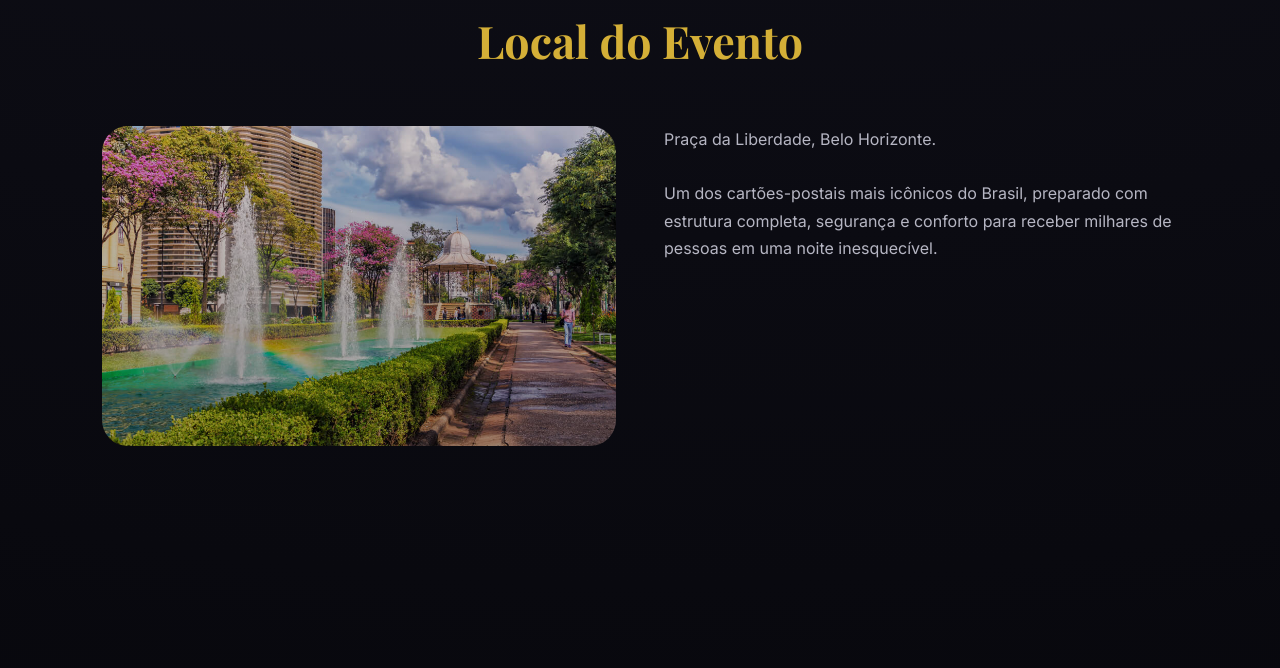
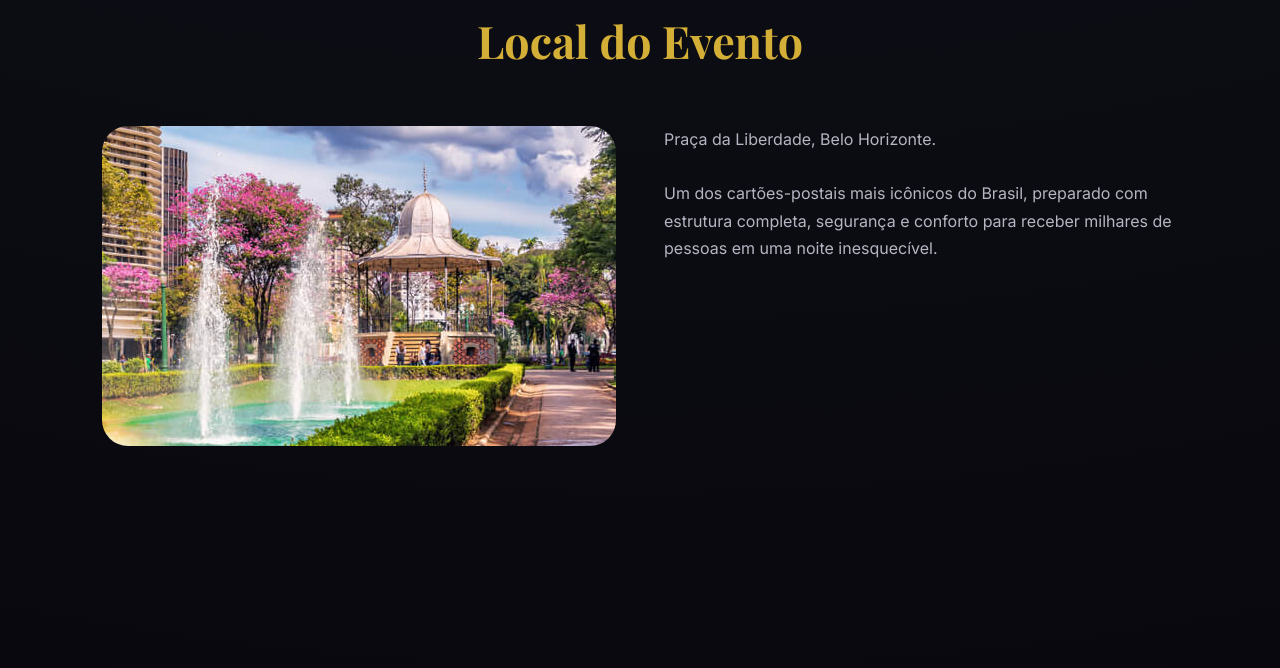
Before and after one commit to EventosDiaz/EventosDiaz, a plain HTML site: page event.html in a window 1280 px wide. Shown: the part 2540-3208 px from the top of the page. Drawn offline with nearby package versions, Linux system fonts and the light colour scheme.

Commit message:
image fixed

```diff
--- a/event.html
+++ b/event.html
@@ -154,9 +154,9 @@ section{padding:7rem 8vw}
 
 .map{
   border-radius:26px;
-  background:
-    linear-gradient(180deg,rgba(0,0,0,.2),rgba(0,0,0,.4)),
-    url('praca.png') center/cover;
+  background-image:url('praca.png');
+  background-position-x: -23rem;
+  background-position-y: -10rem;
   min-height:320px;
 }
 
```
